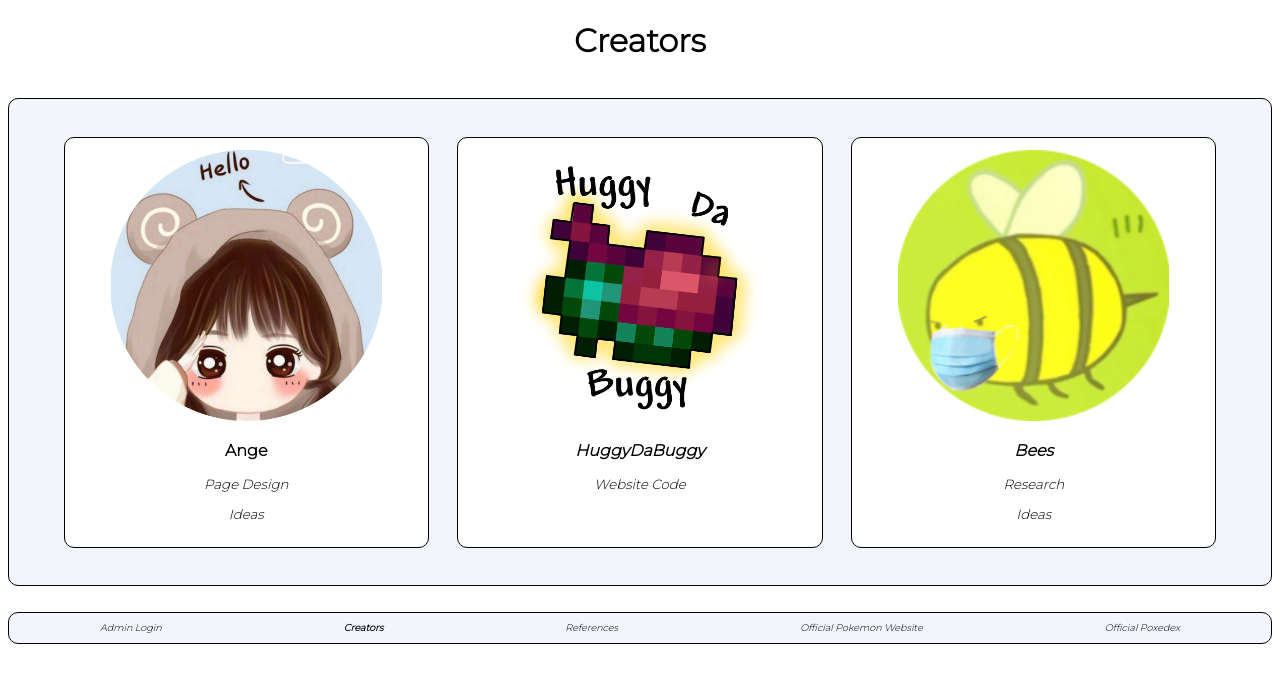
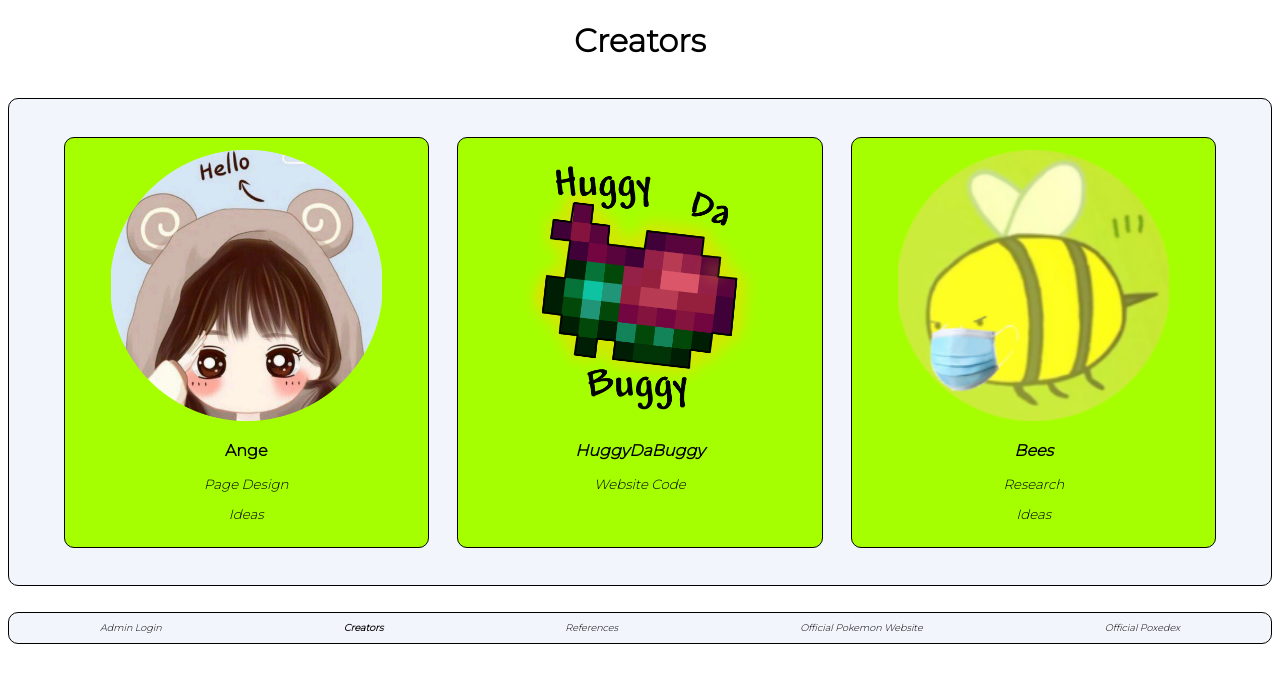
Before and after one commit to HuggyDaBuggy/Pokemon-Project, a PHP site: page /Pages/creators.html in a window 1280 px wide. Shown: the part 61-744 px from the top of the page. Run offline with PHP 8.4, Linux system fonts and the light colour scheme.

Commit message:
iuygiuygbhuiegrh rh
e

```diff
--- a/Pages/sub-page-style.css
+++ b/Pages/sub-page-style.css
@@ -128,7 +128,7 @@ button {
 .creators-item {
   border-radius: 10px;
   border: 1px solid black;
-  background-color: white;
+  background-color: rgb(166, 255, 0);
   margin: 1%;
   width: 28%;
   padding: 1%;
```
